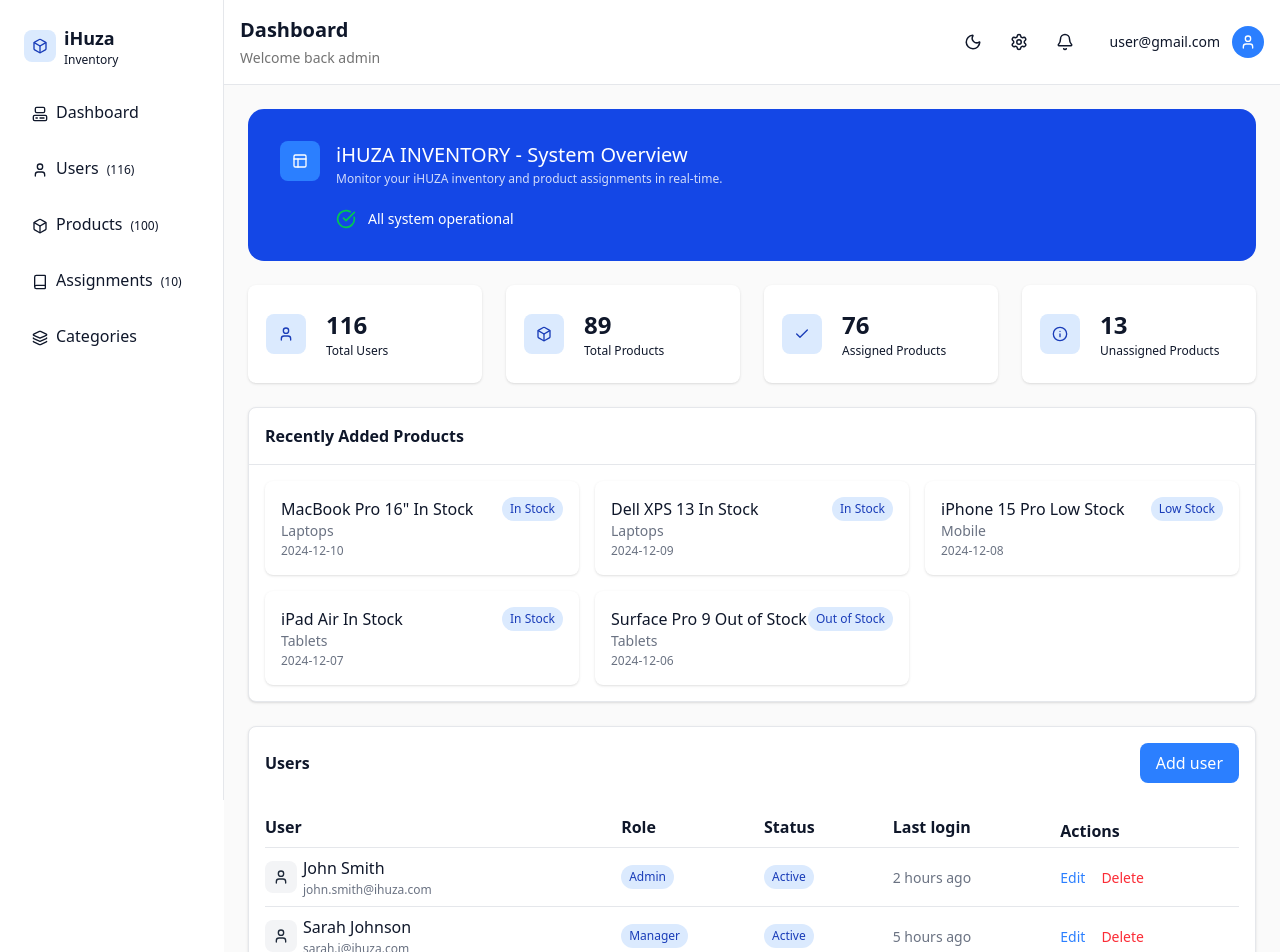
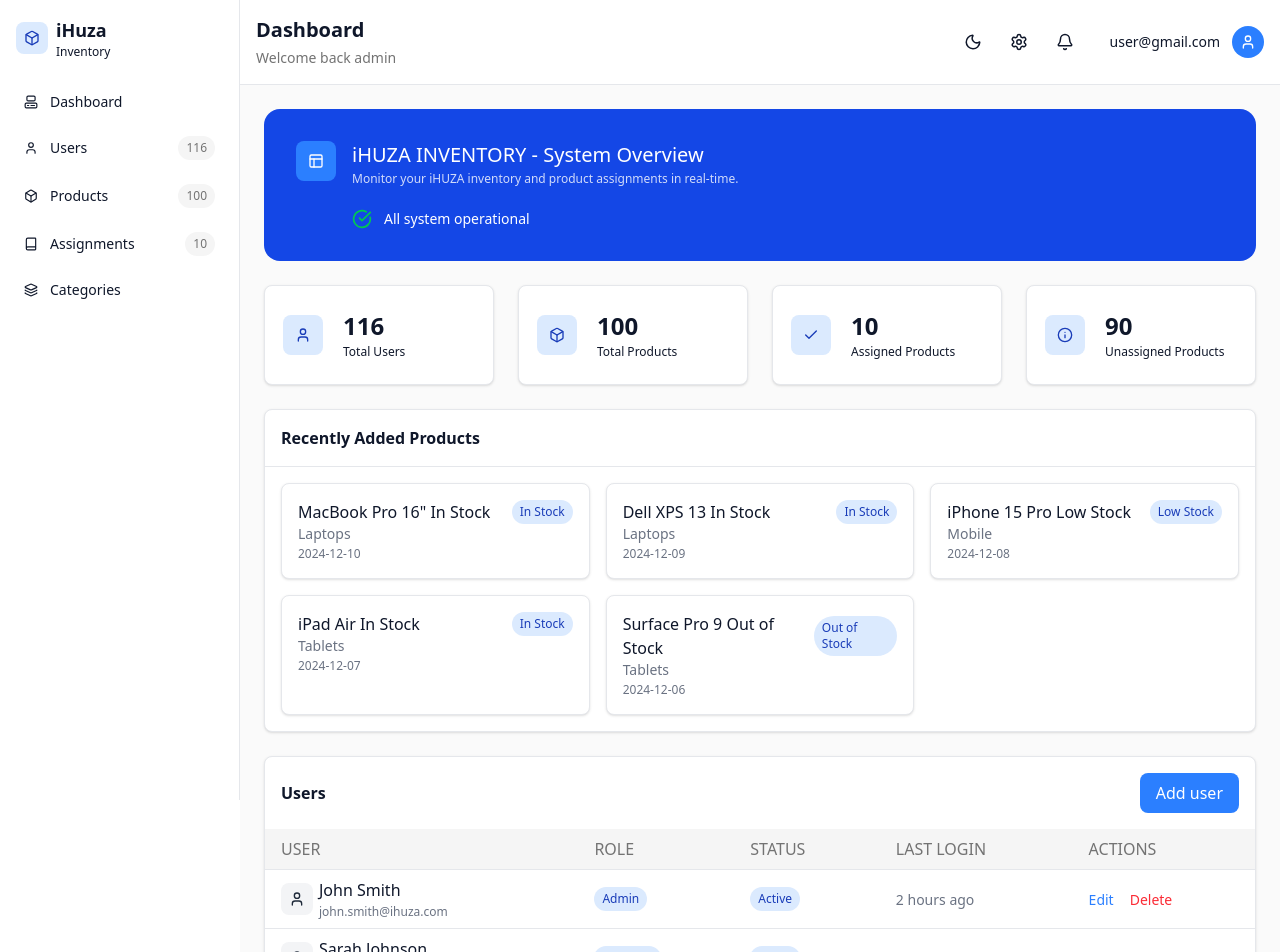
Before and after one commit to nkurunziza-saddy/solvit-iHuza-project, a React (Vite) app: page / in a window 1280 px wide. Shown: the top 952 px of the page. Built offline with nearby package versions, Linux system fonts and the light colour scheme.

Commit message:
improvements

```diff
--- a/src/app.jsx
+++ b/src/app.jsx
@@ -10,17 +10,17 @@ import { StatSection } from "./components/sections/stat-section";
 function App() {
   return (
     <div className="flex">
-      <div className="w-56 h-screen p-6 border-r">
+      <div className="w-60 h-screen p-4 border-r">
         <Sidebar />
       </div>
       <div className="flex flex-1 flex-col">
         <Navbar />
-        <main className="bg-neutral-50 p-6 flex flex-col gap-6">
+        <main className="bg-neutral-50 p-6 overflow-x-hidden flex flex-col gap-6">
           <CTA />
           <StatSection />
           <RecentlyAddedProducts />
           <Users />
-          <div className="grid grid-cols-1 gap-4 sm:grid-cols-2">
+          <div className="grid grid-cols-1 gap-4 items-start sm:grid-cols-2">
             <RecentActivity />
             <QuickActions />
           </div>
--- a/src/components/badge.jsx
+++ b/src/components/badge.jsx
@@ -3,6 +3,7 @@ import React from "react";
 export const Badge = ({ variant = "default", text }) => {
   const variantClasses = {
     default: "bg-blue-100 text-blue-800",
+    muted: "bg-muted text-muted-foreground",
     success: "bg-green-100 text-green-800",
     warning: "bg-yellow-100 text-yellow-800",
     error: "bg-red-100 text-red-800",
--- a/src/components/card.jsx
+++ b/src/components/card.jsx
@@ -3,7 +3,7 @@ import { Button } from "./button";
 
 export const Card = ({ children, title, asideText }) => {
   return (
-    <div className="border bg-white border-gray-200 rounded-lg shadow-sm">
+    <div className="border bg-white rounded-lg shadow-sm">
       <div className="border-b flex justify-between p-4 items-center">
         {title && <h4 className="font-semibold">{title}</h4>}
         {asideText && (
@@ -22,7 +22,7 @@ export const SimpleCard = ({ children, title, asideText }) => {
         {title && <h4 className="font-semibold">{title}</h4>}
         {asideText && <Button>{asideText}</Button>}
       </div>
-      <div className="p-4">{children}</div>
+      <div className="">{children}</div>
     </div>
   );
 };
--- a/src/components/product-card.jsx
+++ b/src/components/product-card.jsx
@@ -3,7 +3,7 @@ import { Badge } from "./badge";
 
 export const ProductCard = ({ name, status, category, date }) => {
   return (
-    <div className="bg-white rounded-lg shadow-sm boorder p-4">
+    <div className="bg-white border rounded-lg shadow-sm boorder p-4">
       <div className="flex justify-between items-center">
         <h5>{name}</h5>
         <Badge text={status} />
--- a/src/components/sections/cta.jsx
+++ b/src/components/sections/cta.jsx
@@ -12,7 +12,7 @@ export const CTA = () => {
         size="lg"
       />
       <div className="flex flex-col gap-0.5">
-        <h5 className="text-xl text-white">
+        <h5 className="text-xl font-medium text-white">
           iHUZA INVENTORY - System Overview
         </h5>
         <span className="text-xs text-white/80">
--- a/src/components/sections/sidebar.jsx
+++ b/src/components/sections/sidebar.jsx
@@ -1,11 +1,13 @@
 import { Book, BoxIcon, Computer, Layers, UserIcon } from "lucide-react";
 import React from "react";
 import { IconCard } from "../icon-card";
+import { Badge } from "../badge";
 
 const PAGES = [
   {
     label: "Dashboard",
     icon: Computer,
+    isActive: true,
   },
   {
     label: "Users",
@@ -30,7 +32,7 @@ const PAGES = [
 
 export const Sidebar = () => {
   return (
-    <div>
+    <div className="h-full">
       <div className="flex gap-2 items-center">
         <IconCard icon={BoxIcon} variant="primary" />
         <div className="flex flex-col">
@@ -39,20 +41,26 @@ export const Sidebar = () => {
         </div>
       </div>
       <nav className="mt-6">
-        <ul className="flex flex-col gap-4">
+        <ul className="flex flex-col gap-2">
           {PAGES.map((page, index) => (
-            <li key={index} className="hover:bg-primary-100 p-2 rounded">
-              {page.icon && (
-                <page.icon className="inline text-primary-50 w-4 h-4 mr-2" />
-              )}
-              {page.label}
-              {page.count && (
-                <span className="ml-2 text-xs">({page.count})</span>
-              )}
+            <li
+              key={index}
+              className={`p-2 flex justify-between rounded ${
+                page.isActive ? "bg-primary-300" : "hover:bg-primary-100 "
+              }`}
+            >
+              <div className="flex text-sm items-center gap-1">
+                {page.icon && (
+                  <page.icon className="inline text-primary-50 size-3.5 mr-2" />
+                )}
+                {page.label}
+              </div>
+              {page.count && <Badge text={page.count} variant="muted" />}
             </li>
           ))}
         </ul>
       </nav>
+      {/* <div className="bg-red-500 mt-auto">ok</div> */}
     </div>
   );
 };
--- a/src/components/sections/stat-section.jsx
+++ b/src/components/sections/stat-section.jsx
@@ -10,17 +10,17 @@ const STATS = [
   },
   {
     label: "Total Products",
-    value: "89",
+    value: "100",
     icon: BoxIcon,
   },
   {
     label: "Assigned Products",
-    value: "76",
+    value: "10",
     icon: CheckIcon,
   },
   {
     label: "Unassigned Products",
-    value: "13",
+    value: "90",
     icon: InfoIcon,
   },
 ];
--- a/src/components/sections/users.jsx
+++ b/src/components/sections/users.jsx
@@ -82,19 +82,22 @@ export const Users = () => {
   return (
     <SimpleCard title={"Users"} asideText={"Add user"}>
       <table className="w-full text-left">
-        <thead>
+        <thead className="bg-muted uppercase text-muted-foreground">
           <tr className="border-b">
-            <th className="pb-2">User</th>
-            <th className="pb-2">Role</th>
-            <th className="pb-2">Status</th>
-            <th className="pb-2">Last login</th>
-            <th>Actions</th>
+            <th className="px-4 py-2 font-medium">User</th>
+            <th className="px-4 py-2 font-medium">Role</th>
+            <th className="px-4 py-2 font-medium">Status</th>
+            <th className="px-4 py-2 font-medium">Last login</th>
+            <th className="px-4 py-2 font-medium">Actions</th>
           </tr>
         </thead>
         <tbody>
           {USERS.map((user) => (
-            <tr key={user.email} className="border-b hover:bg-gray-100">
-              <td className="py-2">
+            <tr
+              key={user.email}
+              className="border-b last:border-b-0 hover:bg-gray-100"
+            >
+              <td className="py-2 px-4">
                 <div className="flex gap-1.5 items-center">
                   <IconCard icon={UserIcon} variant="default" />
                   <div className="flex flex-col gap-0.5">
@@ -103,16 +106,16 @@ export const Users = () => {
                   </div>
                 </div>
               </td>
-              <td className="py-2">
+              <td className="py-2 px-4">
                 <Badge text={user.role} />
               </td>
-              <td className="py-2">
+              <td className="py-2 px-4">
                 <Badge text={user.status} />
               </td>
-              <td className="py-2">
+              <td className="py-2 px-4">
                 <span className="text-sm text-gray-500">{user.lastLogin}</span>
               </td>
-              <td className="py-2">
+              <td className="py-2 px-4">
                 <a href="#" className="text-sm text-blue-500">
                   Edit
                 </a>
--- a/src/components/stat-card.jsx
+++ b/src/components/stat-card.jsx
@@ -2,7 +2,7 @@ import { IconCard } from "./icon-card";
 
 export const StatCard = ({ value, label, icon: Icon }) => {
   return (
-    <div className="px-4.5 py-6 bg-white shadow-sm rounded-lg flex items-center gap-5">
+    <div className="px-4.5 border py-6 bg-white shadow-sm rounded-lg flex items-center gap-5">
       <IconCard icon={Icon} variant="primary" size="lg" />
       <div className="flex flex-col gap-0.5">
         <h5 className="text-2xl font-semibold">{value}</h5>
```
